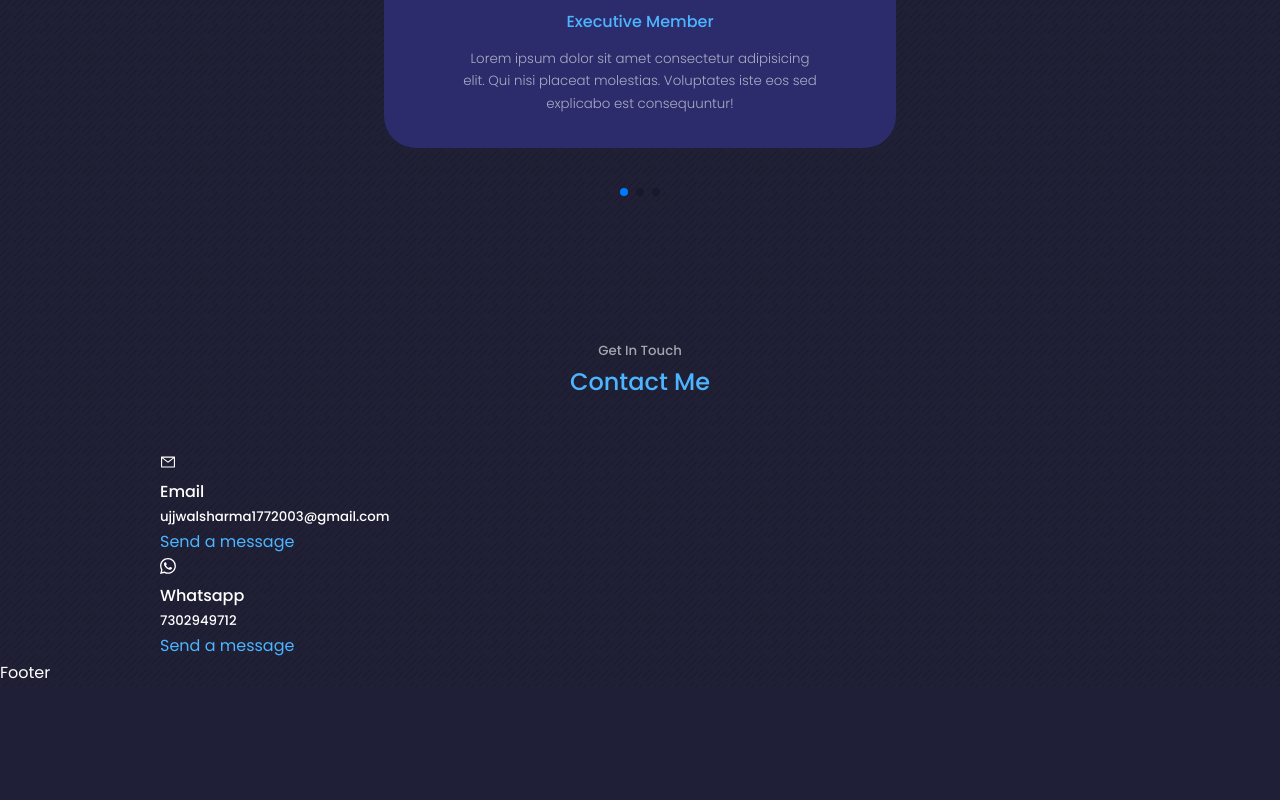
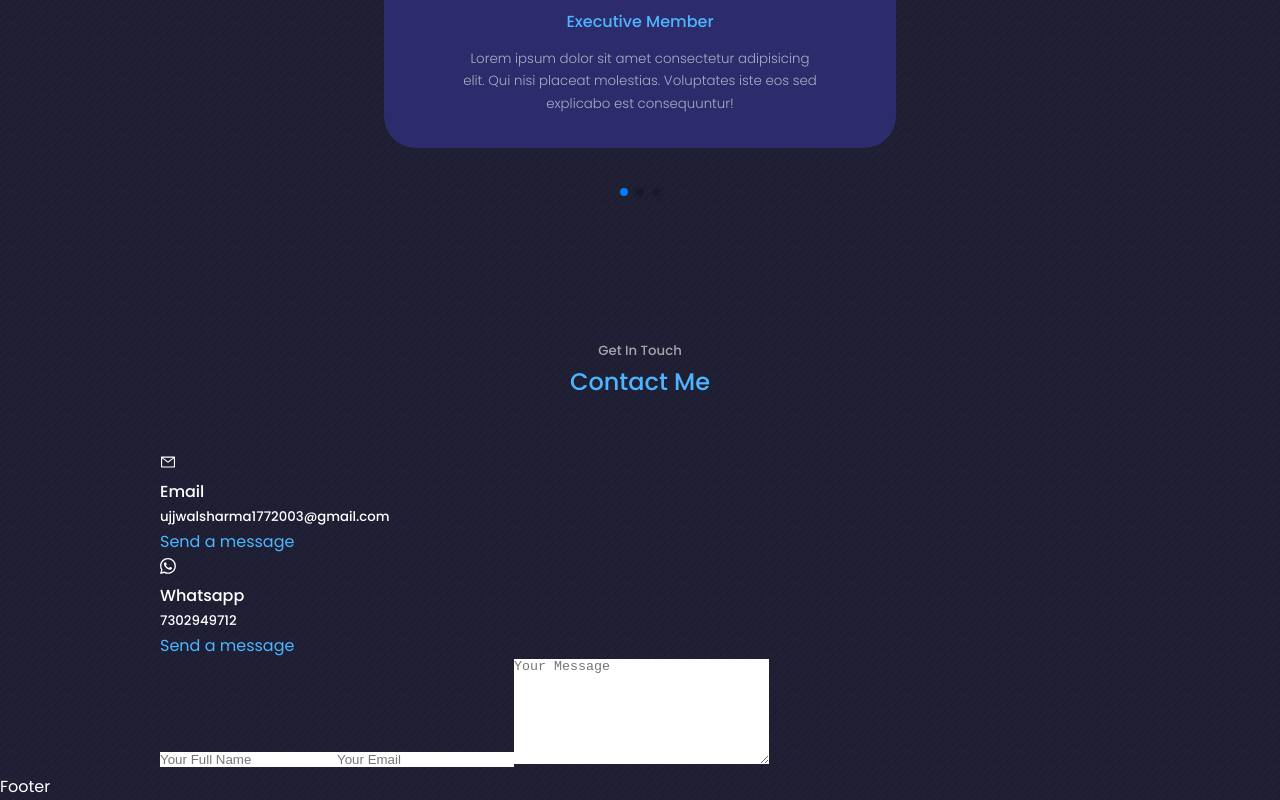
Before and after one commit to Ujjwalsharma7/Portfolio, a React (Create React App) app: page / in a window 1280 px wide. Shown: the part 3769-4569 px from the top of the page. Before the commit the page ends 4456 px from the top, so only its background shows below. Built offline with nearby package versions, Linux system fonts and the light colour scheme.

Commit message:
added a form for message

```diff
--- a/src/components/contact/Contact.jsx
+++ b/src/components/contact/Contact.jsx
@@ -25,7 +25,11 @@
           </article>
 
         </div>
-
+        <form action="">
+          <input type="text" name='name' placeholder='Your Full Name' required />
+          <input type="email" name='email' placeholder='Your Email' required />
+          <textarea name="message" id="" cols="30" rows="7" placeholder='Your Message' required></textarea>
+        </form>
       </div>
    </section>
 
```
